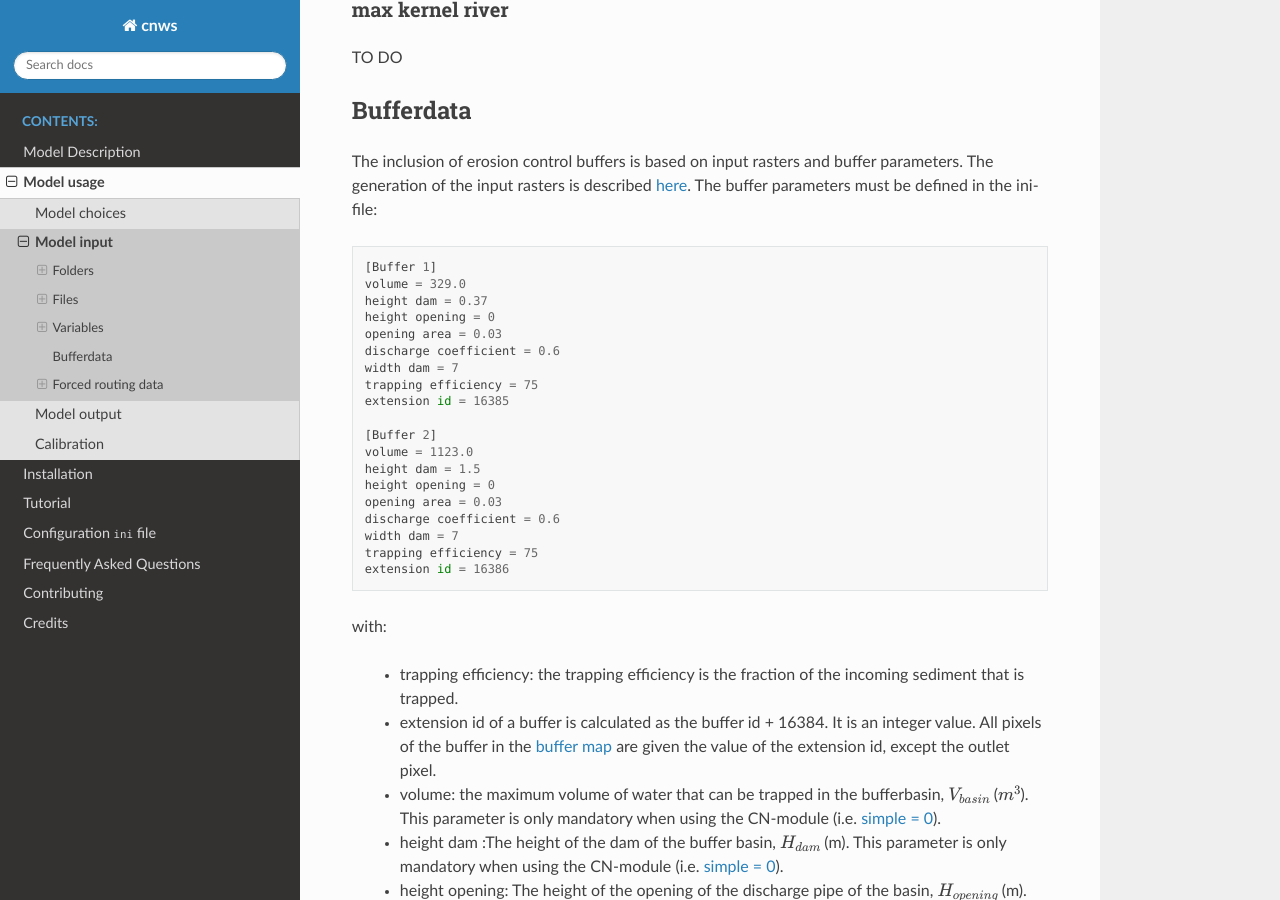
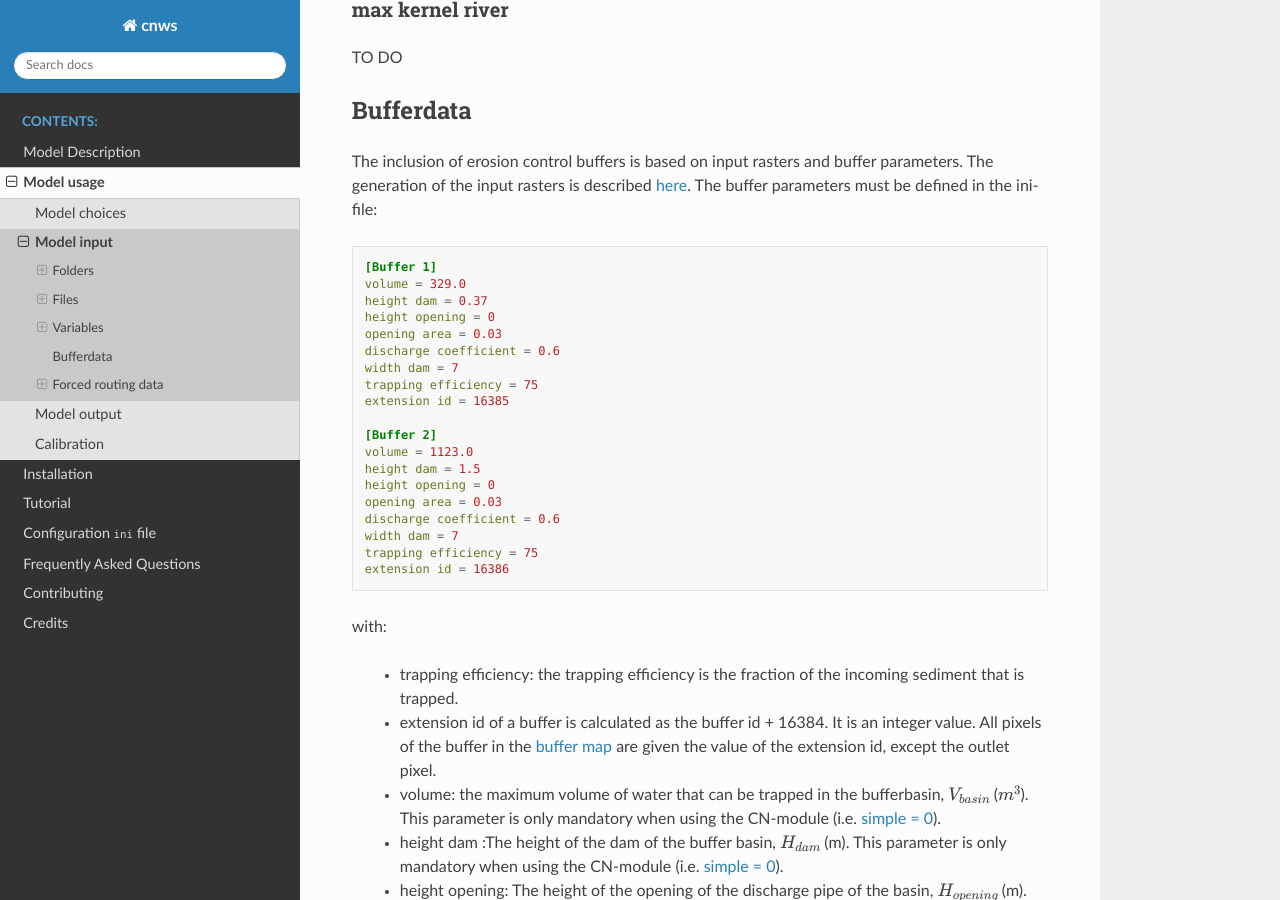
Before and after one commit to watem-sedem/watem-sedem, a Sphinx documentation site: the page built from docs/input.rst, in a window 1280 px wide and 900 px high, scrolled down 11127 px. Built offline with Sphinx 7.4.7 and the Read the Docs theme 2.0.0, drawn with Linux system fonts in a browser that asks for light colours; some of the changed lines change nothing that is shown.

Commit message:
used .. code-block:: ini to define text block

```diff
--- a/docs/input.rst
+++ b/docs/input.rst
@@ -586,7 +586,9 @@ Bufferdata
 The inclusion of erosion control buffers is based on input rasters and
 buffer parameters. The generation of the input rasters is described
 :ref:`here <buffermap>`. The buffer parameters must be defined in the
-ini-file::
+ini-file:
+
+.. code-block:: ini
 
     [Buffer 1]
     volume = 329.0
```
